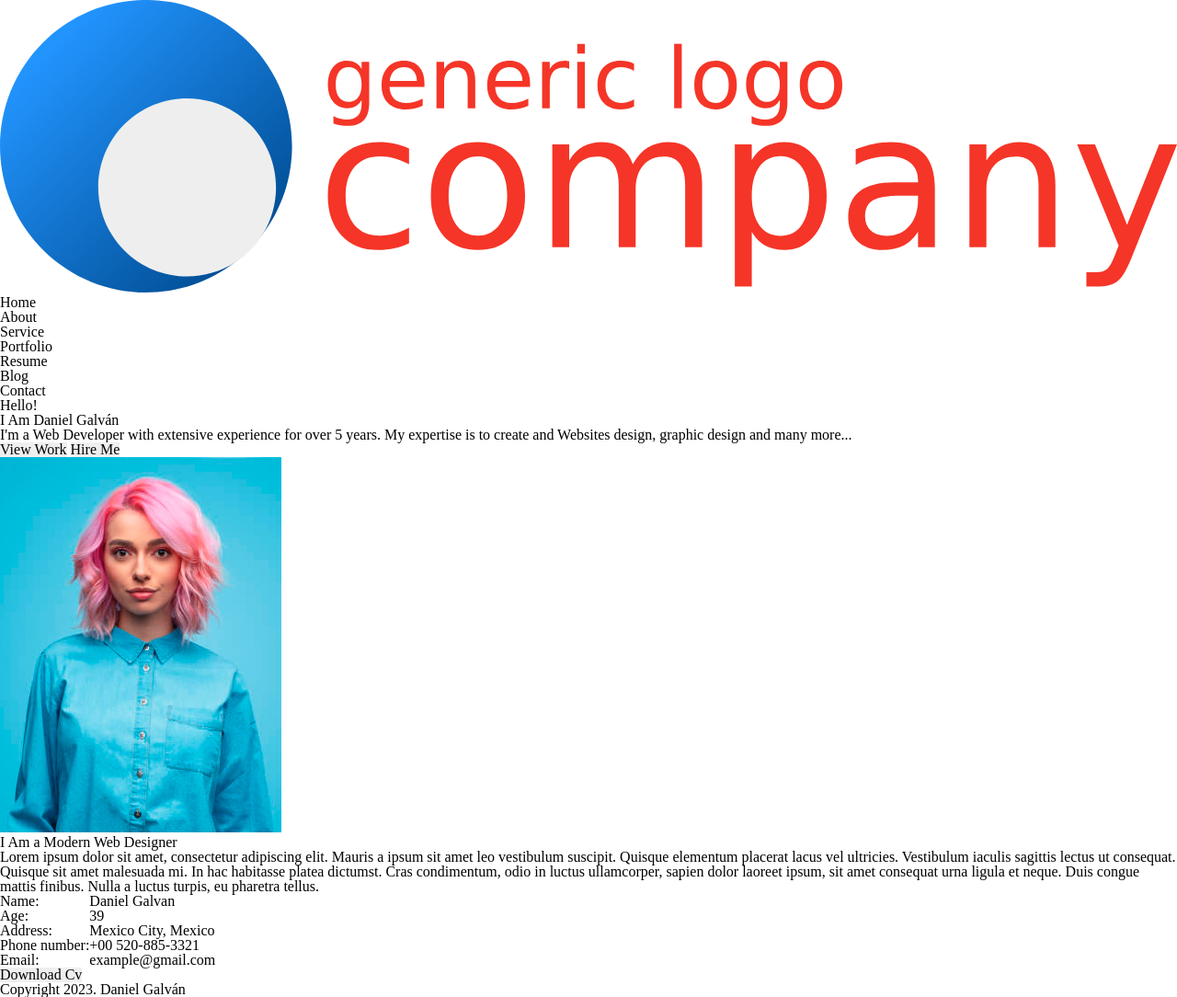
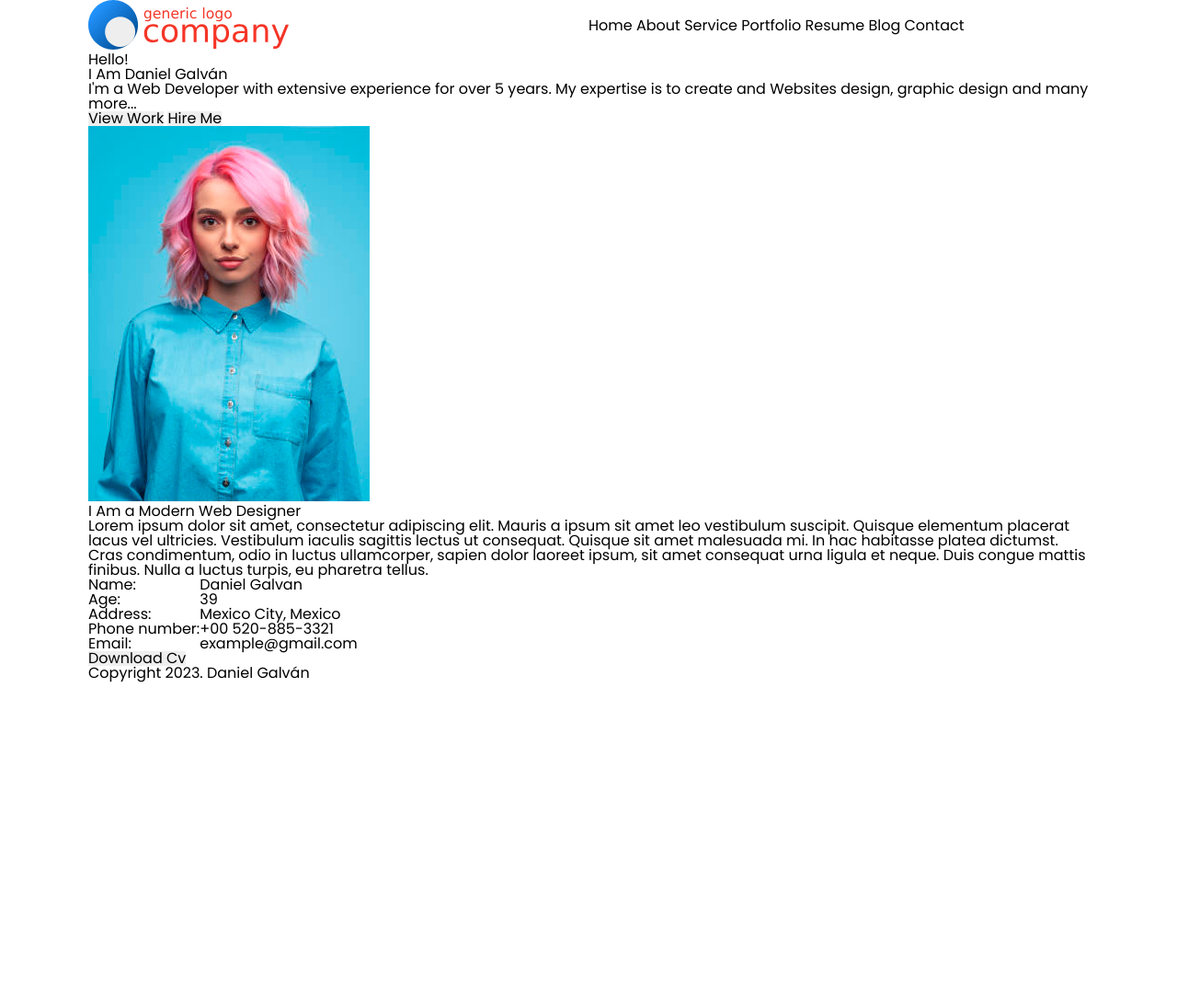
Before and after one commit to DanyGal84/portfolio-course, a plain HTML site: page index.html in a window 1280 px wide. Shown: the whole page at 92% size. After the commit the page ends 800 px from the top, so only its background shows below. Drawn offline with Linux system fonts and the light colour scheme.

Commit message:
CSS lesson two

```diff
--- a/index.html
+++ b/index.html
@@ -5,16 +5,20 @@
   <meta charset="UTF-8">
   <meta name="viewport" content="width=device-width, initial-scale=1.0">
   <title>Portfolio</title>
+  <link rel="preconnect" href="https://fonts.googleapis.com">
+  <link rel="preconnect" href="https://fonts.gstatic.com" crossorigin>
+  <link href="https://fonts.googleapis.com/css2?family=Poppins:wght@400;700&display=swap" rel="stylesheet">
   <link href="styles/reset.css" rel="stylesheet" type="text/css">
   <link href="styles/styles.css" rel="stylesheet" type="text/css">
 </head>
 
 <body>
+  <div class="container">
     <header>
       <div class="logo">
         <img src="./img/logo-generic.svg" alt="Generic Logo">
       </div>
-    <div>
+      <div class="menu-wrapper">
         <nav>
           <ul class="menu">
             <li>Home</li>
@@ -81,6 +85,7 @@
     <footer>
       <p>Copyright 2023. Daniel Galván</p>
     </footer>
+  </div>
 </body>
 
 </html>
--- a/styles/styles.css
+++ b/styles/styles.css
@@ -0,0 +1,31 @@
+body {
+  font-family: 'Poppins', sans-serif;
+}
+
+.container {
+  width: 85%;
+  /* margin-top: 10px;
+  margin-left: 10px;
+  margin-bottom: 10px;
+  margin-right: 10px; */
+  margin: 0 auto;
+}
+
+header {
+  display: flex;
+  flex-direction: row;
+  justify-content: space-between;
+  align-items: center;
+}
+
+header .logo {
+  width: 20%;
+}
+
+header .menu-wrapper {
+  width: 50%;
+}
+
+.menu li {
+  display: inline;
+}
```
Lines whose indentation alone changed are shown as unchanged.
